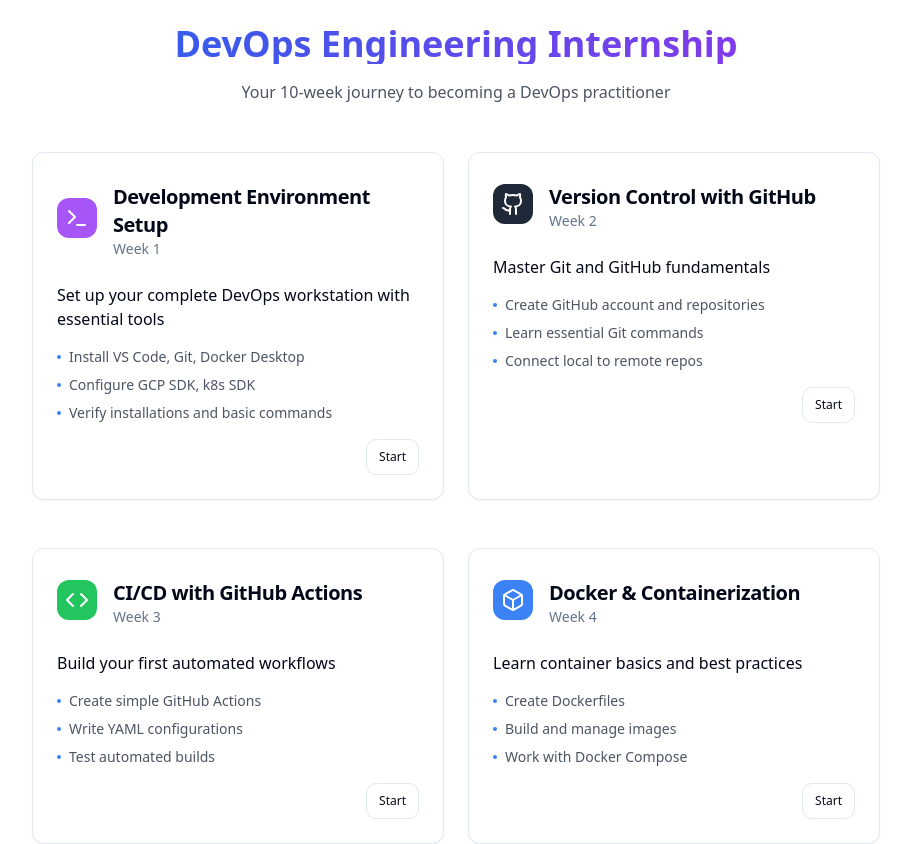
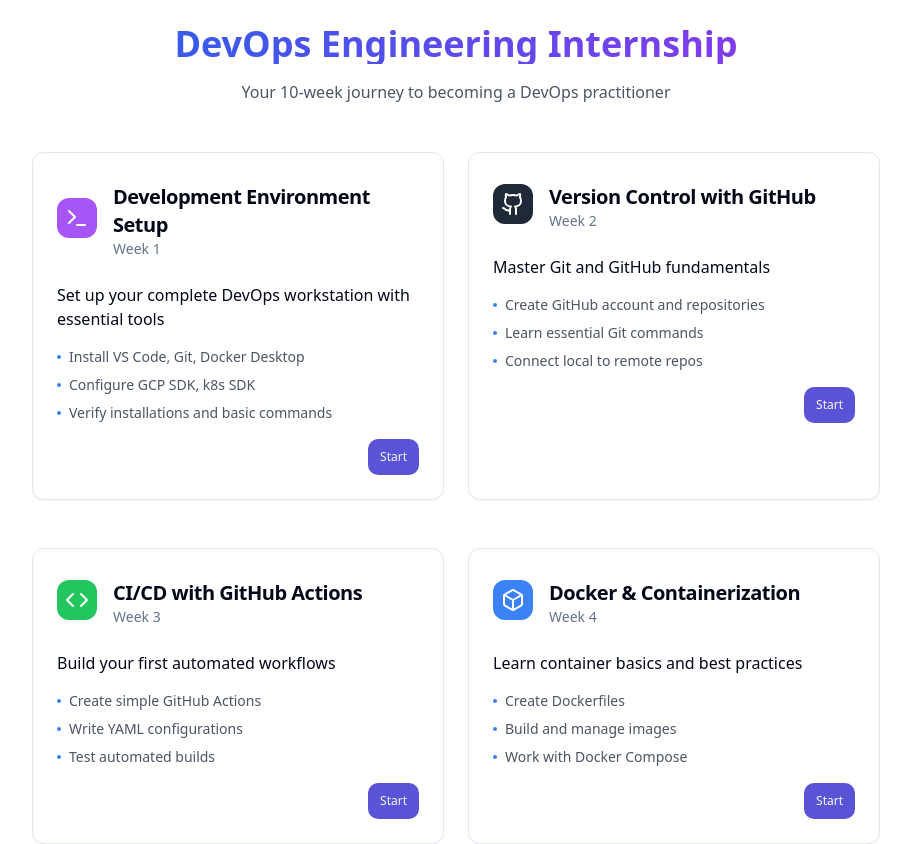
Before and after one commit to arun-territory/roadmap-spark-helper, a React (Vite) app: page /basic-roadmap in a window 1280 px wide. Shown: the top 844 px of the page, without its empty margins (184-1095 px from the left). Built offline with nearby package versions, Linux system fonts and the light colour scheme.

Commit message:
Update button color to blue
Changed the start button color to blue in the BasicRoadmap component for better visibility and consistency.
[skip gpt_engineer]

```diff
--- a/src/pages/BasicRoadmap.tsx
+++ b/src/pages/BasicRoadmap.tsx
@@ -35,7 +35,7 @@ const RoadmapCard = ({ week, title, icon: Icon, description, tasks, color }: {
         <Button
           onClick={() => alert(`Starting ${title}`)}
           size="sm"
-          variant="outline"
+          variant="default"
           className="text-xs"
         >
           Start
```
